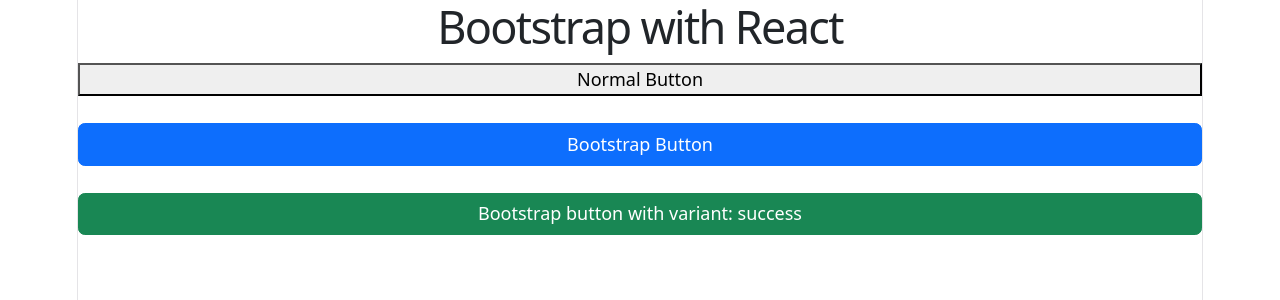
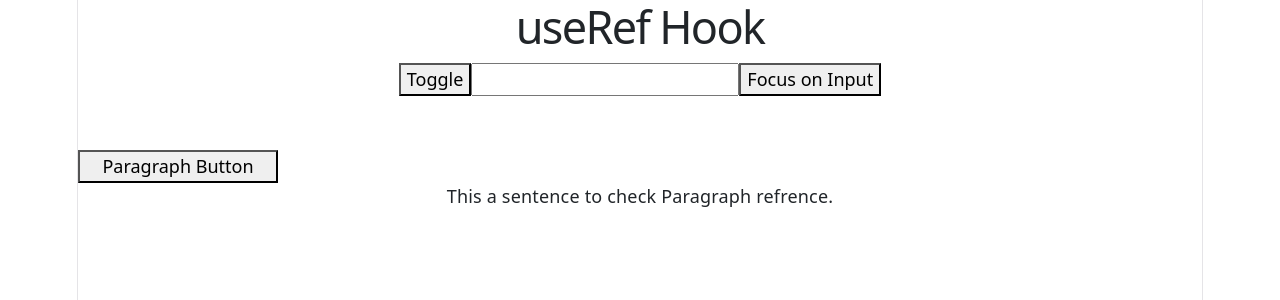
Before and after one commit to its-rahulrana/react-codestepbystep, a React (Vite) app: page / in a window 1280 px wide. Shown: the top 300 px of the page. Built offline with nearby package versions, Linux system fonts and the light colour scheme.

Commit message:
Code 26  useRef Hook

```diff
--- a/src/App.jsx
+++ b/src/App.jsx
@@ -1,15 +1,40 @@
-import { Button } from "react-bootstrap";
+import { useRef } from "react";
 
 function App(){
 
+  const inputRef = useRef(null);
+  const paraRef = useRef();
+
+  const inputHandler = () =>{
+    inputRef.current.focus();
+    inputRef.current.style.color = 'red';
+    inputRef.current.value = "12345"
+  }
+
+  const handleToggle = () => {
+    inputRef.current.style.display === 'none'?
+    inputRef.current.style.display = 'inline':
+    inputRef.current.style.display = 'none'
+  }
+
+  const paraHandler = () => {
+    paraRef.current.style.color = 'skyblue';
+    paraRef.current.style.padding = '20px';
+    paraRef.current.style.backgroundColor = 'yellow'
+  }
+
   return(
     <>
-      <h1>Bootstrap with React</h1>
-      <button>Normal Button</button>
+      <h1>useRef Hook</h1>
+      <div style={{width: "100%"}}>
+        <button onClick={handleToggle}>Toggle</button>
+        <input ref={inputRef} type="text" />
+        <button onClick={inputHandler}>Focus on Input</button>
+      </div>
       <br/>
-      <Button>Bootstrap Button</Button>
       <br/>
-      <Button variant="success">Bootstrap button with variant: success</Button>
+      <button onClick={paraHandler} style={{width:"200px"}}>Paragraph Button</button>
+      <p ref={paraRef}>This a sentence to check Paragraph refrence.</p>
     </>
   )
 }
```
